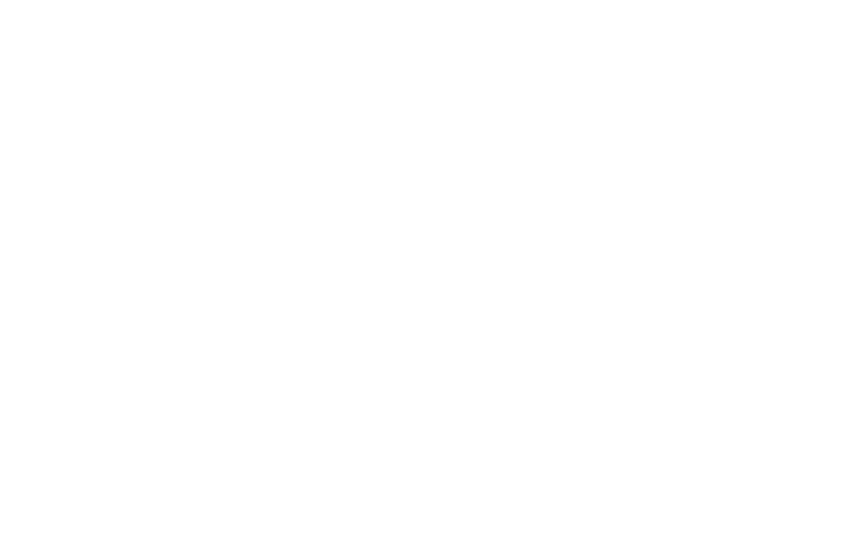
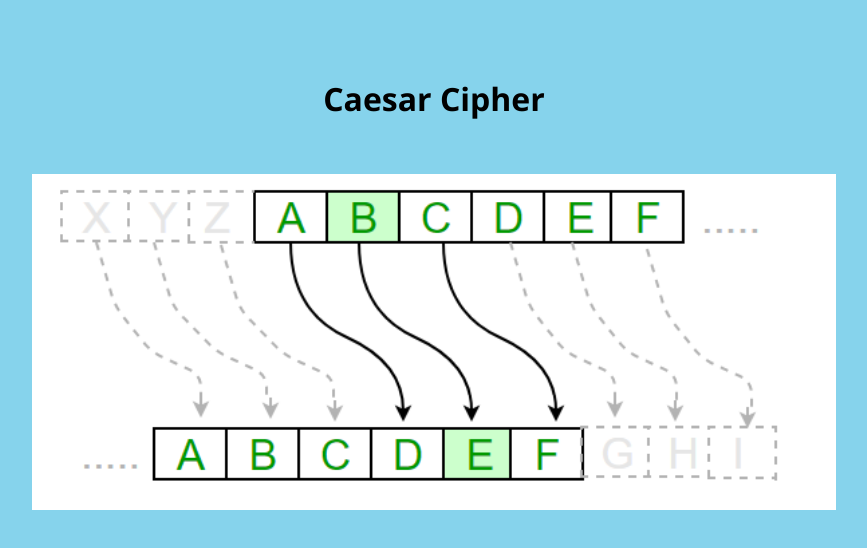
Before and after one commit to mbalci85/42.caesar_cipher, a plain HTML site: page index.html in a window 1280 px wide. Shown: the whole page, without its empty margins (206-1073 px from the left). Drawn offline with Linux system fonts and the light colour scheme.

Commit message:
added style

```diff
--- a/index.html
+++ b/index.html
@@ -7,6 +7,9 @@
     <title>Caesar Cipher</title>
 </head>
 <body>
+    <h1>Caesar Cipher</h1>
+    <img src="./images/ceaserCipher.png" alt="">
     <script src="./script.js"></script>
+
 </body>
 </html>
--- a/style.css
+++ b/style.css
@@ -0,0 +1,11 @@
+* {
+	background-color: rgb(134, 211, 236);
+	font-family: 'Segoe UI', Tahoma, Geneva, Verdana, sans-serif;
+	text-align: center;
+	font-size: 3 rem;
+	padding: 1rem;
+}
+
+img {
+	height: 21rem;
+}
```
